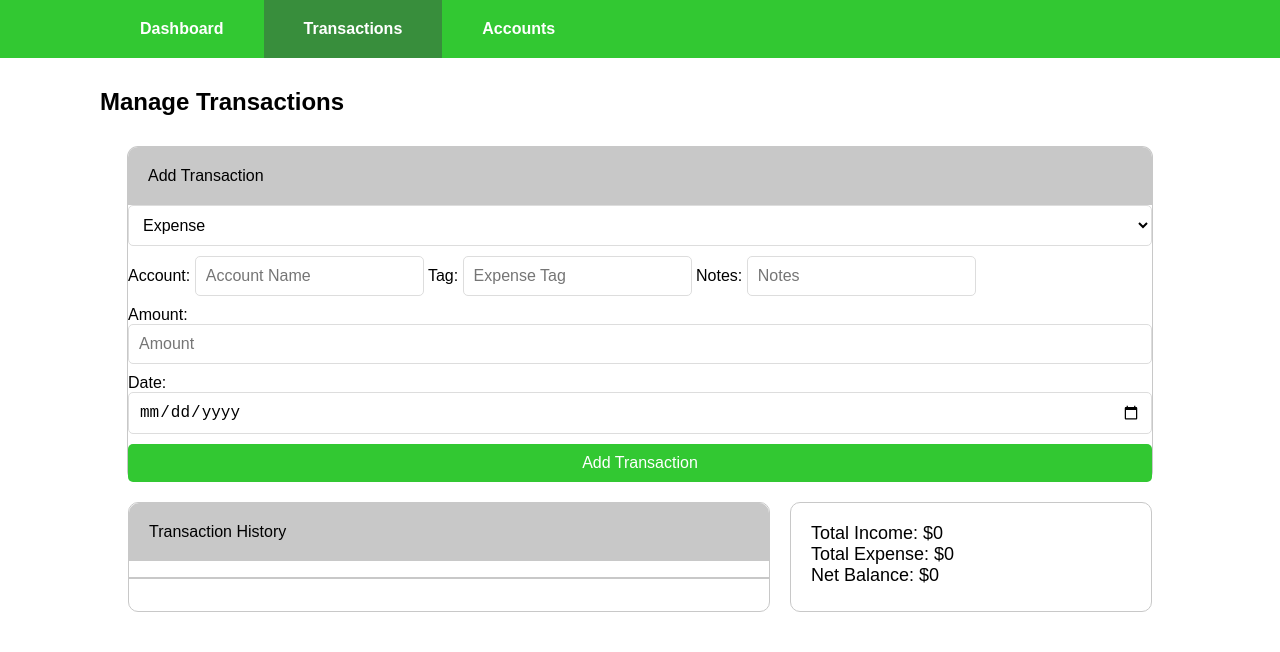
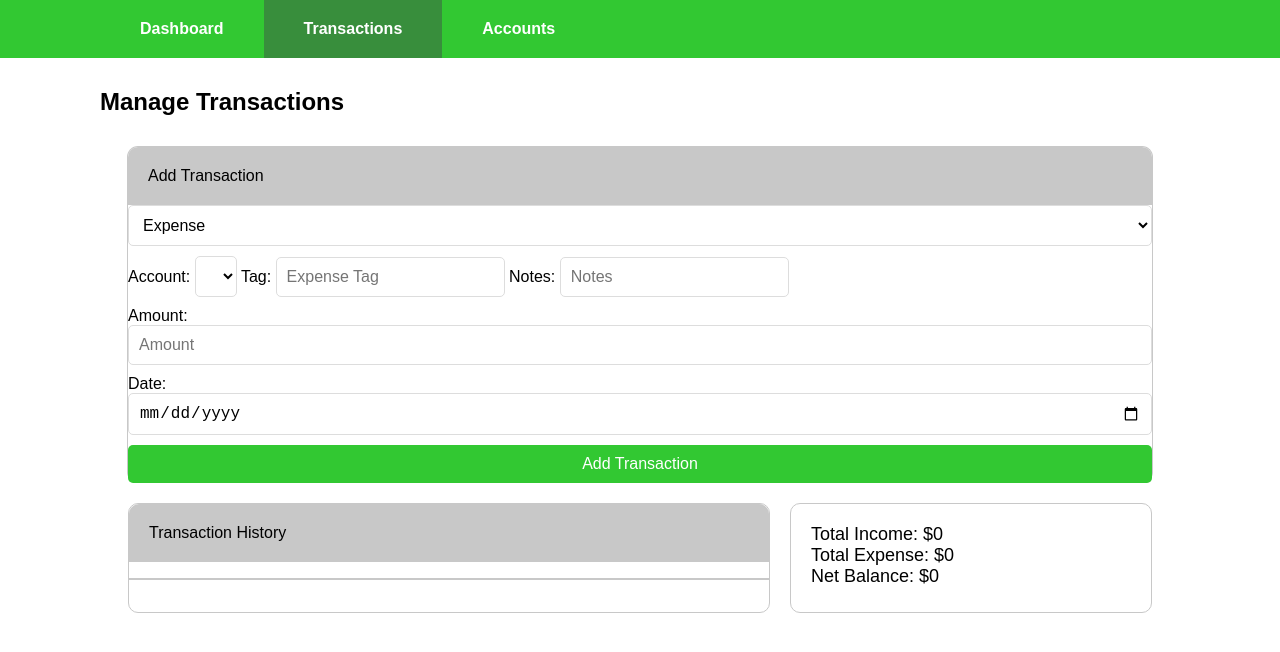
Before and after one commit to Hellocat22/money_tracker, a plain HTML site: page transaction.html in a window 1280 px wide. Drawn offline with Linux system fonts and the light colour scheme.

Commit message:
Connected account list from account.js to transaction.js

```diff
--- a/js/account.js
+++ b/js/account.js
@@ -1,4 +1,4 @@
-function manageAccounts() {
+function start() {
     const addAccountButton = document.getElementById('add-account');
     const accountCategory = document.getElementById('account-category');
     const accountName = document.getElementById('account-name');
@@ -87,4 +87,4 @@ function manageAccounts() {
     loadAccounts();
 }
 
-window.addEventListener('load', manageAccounts);
+window.addEventListener('load', start, false);
--- a/js/transaction.js
+++ b/js/transaction.js
@@ -8,8 +8,34 @@ function start() {
     document.getElementById("transaction-type").addEventListener("change", showTransactionFields);
     showTransactionFields(); // Initial call to set up fields on load
 
+    // Load accounts from localStorage
+    function loadAccounts() {
+        const accounts = JSON.parse(localStorage.getItem('accounts')) || []; // Get accounts if there is any else get NULL
+        return accounts;
+    }
+
+    function loadAccountList() {
+        const accounts = loadAccounts();
+
+        // Helper function to create account options
+        const createAccountOptions = (accounts) => {
+            let optionsHtml = '';
+            for (let i = 0; i < accounts.length; i++) {
+                optionsHtml += `<option value="${accounts[i].name}">${accounts[i].name}</option>`;
+            }
+            return optionsHtml;
+        };
+
+         // Set account options in the fields
+         document.getElementById('expense-account').innerHTML = createAccountOptions(accounts);
+         document.getElementById('income-account').innerHTML = createAccountOptions(accounts);
+         document.getElementById('transfer-fromAccount').innerHTML = createAccountOptions(accounts);
+         document.getElementById('transfer-toAccount').innerHTML = createAccountOptions(accounts);
+    }
+
     function showTransactionFields() {
         const type = document.getElementById("transaction-type").value;
+        loadAccountList(); // Populate account fields every time transaction type is changed
 
         if (type === "expense") {
             document.getElementById("expense-field").style.display = "block";
--- a/transaction.html
+++ b/transaction.html
@@ -28,19 +28,23 @@
             </select>
 
             <div id="expense-field" style="display: none;">
-                <label for="expense-account">  Account:</label>
-                <input type="text" id="expense-account" placeholder="Account Name">
+                <label for="expense-account">Account:</label>
+                <select id="expense-account">
+                    <!-- Accounts will be populated here -->
+                </select>
 
-                <label for="expense-tag">  Tag:</label>
+                <label for="expense-tag">Tag:</label>
                 <input type="text" id="expense-tag" placeholder="Expense Tag">
 
-                <label for="expense-notes">  Notes:</label>
+                <label for="expense-notes">Notes:</label>
                 <input type="text" id="expense-notes" placeholder="Notes">
             </div>
 
             <div id="income-field" style="display: none;">
                 <label for="income-account">Account:</label>
-                <input type="text" id="income-account" placeholder="Account Name">
+                <select id="income-account">
+                    <!-- Accounts will be populated here -->
+                </select>
 
                 <label for="income-tag">Tag:</label>
                 <input type="text" id="income-tag" placeholder="Income Tag">
@@ -51,10 +55,14 @@
 
             <div id="transfer-field" style="display: none;">
                 <label for="transfer-fromAccount">From:</label>
-                <input type="text" id="transfer-fromAccount" placeholder="Account">
+                <select id="transfer-fromAccount">
+                    <!-- Accounts will be populated here -->
+                </select>
 
                 <label for="transfer-toAccount">To:</label>
-                <input type="text" id="transfer-toAccount" placeholder="Account">
+                <select id="transfer-toAccount">
+                    <!-- Accounts will be populated here -->
+                </select>
 
                 <label for="transfer-notes">Notes:</label>
                 <input type="text" id="transfer-notes" placeholder="Notes">
```
